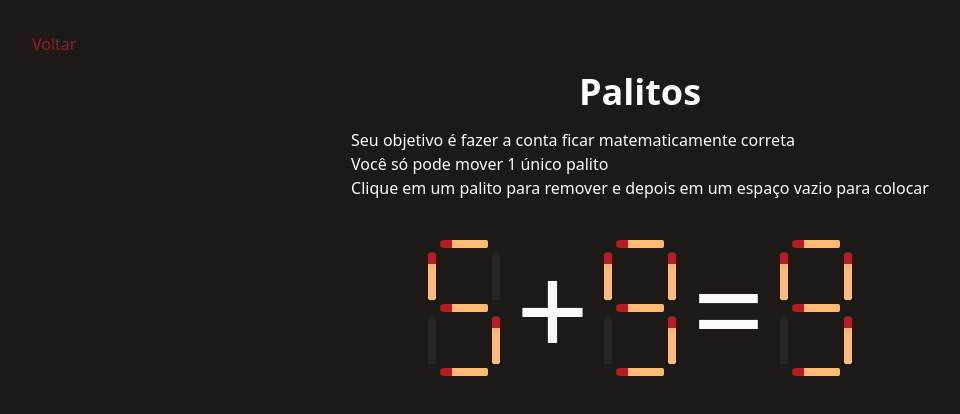
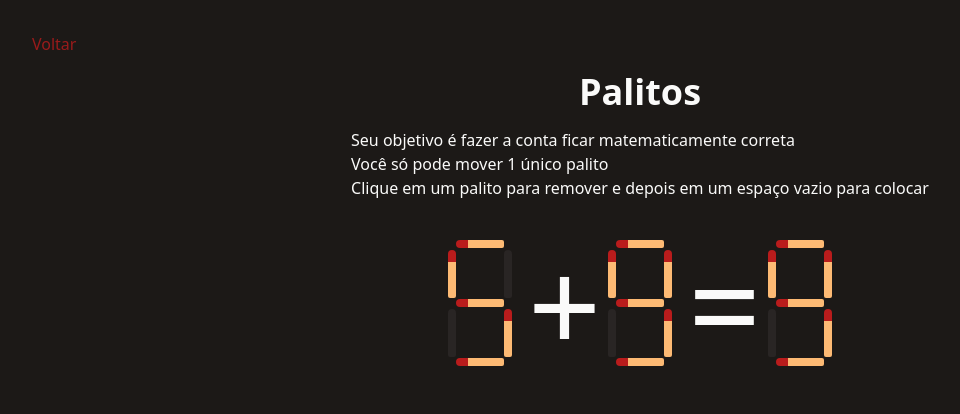
Before and after one commit to M4rkux/thepuzzlegame, a SvelteKit app: page /minigame/matches in a window 1280 px wide. Shown: the top 414 px of the page, without its empty margins (0-960 px from the left). Built offline with nearby package versions, Linux system fonts and the light colour scheme.

Commit message:
Update matches css

```diff
--- a/src/components/matchNumber.svelte
+++ b/src/components/matchNumber.svelte
@@ -107,7 +107,7 @@
 
 <style lang="scss">
 .seven-segment {
-  @apply grid w-[72px] h-[136px] gap-1;
+  @apply grid w-[64px] h-[128px];
 }
 
 .segment {
--- a/src/routes/minigame/matches/+page.svelte
+++ b/src/routes/minigame/matches/+page.svelte
@@ -29,9 +29,9 @@
     </div>
 <div class="flex flex-row text-9xl items-center gap-4">
   <MatchNumber bind:isGameComplete={isGameComplete} bind:isRemoving={isRemoving} bind:number={number1} />
-  <span class="w-[72px] text-center">+</span>
+  <span class="w-[64px] text-center">+</span>
   <MatchNumber bind:isGameComplete={isGameComplete} bind:isRemoving={isRemoving} bind:number={number2} />
-  <span class="w-[72px] text-center">=</span>
+  <span class="w-[64px] text-center">=</span>
   <MatchNumber bind:isGameComplete={isGameComplete} bind:isRemoving={isRemoving} bind:number={numberResult} />
 </div>
 </div>
```
